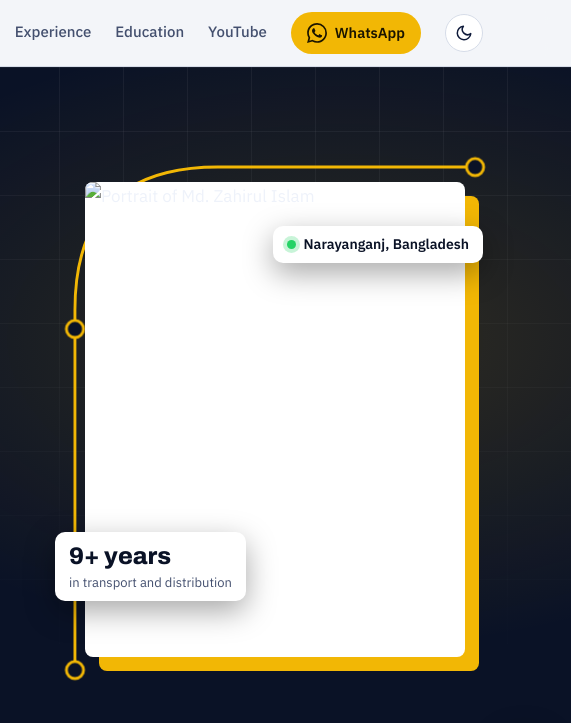
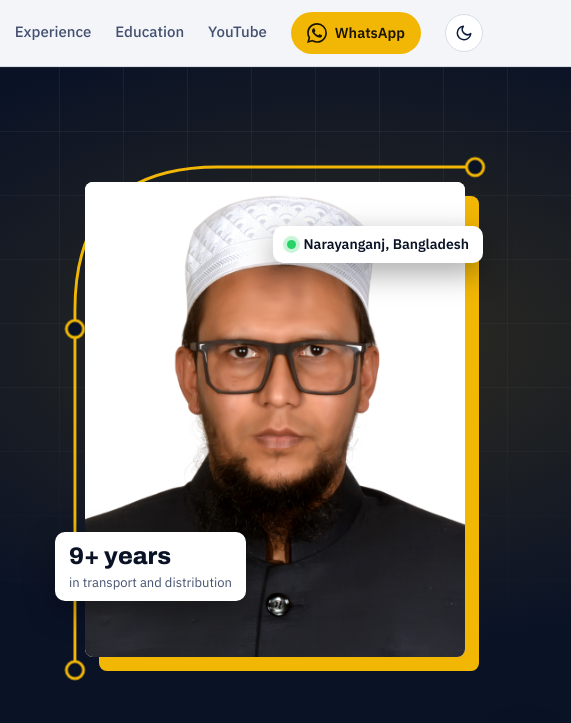
Before and after one commit to 01832280758/Md-Zahirul-Islam-Resume, a plain HTML site: page index.html in a window 1280 px wide. Shown: the top 723 px of the page, 709-1280 px from the left. Drawn offline with Linux system fonts and the light colour scheme.

Commit message:
Update index.html

```diff
--- a/index.html
+++ b/index.html
@@ -341,7 +341,8 @@ footer .wrap{display:flex;flex-wrap:wrap;justify-content:space-between;gap:10px}
           <circle class="node n2" cx="20" cy="190" r="9"/>
           <circle class="node n3" cx="440" cy="20" r="9"/>
         </svg>
-        <div class="frame"><img src="assets/photo.jpg" alt="Portrait of Md. Zahirul Islam" width="600" height="600" fetchpriority="high"></div>
+
+        <div class="frame"><img src="Zahir%20Pic1000.png" alt="Portrait of Md. Zahirul Islam" width="600" height="600" fetchpriority="high" style="object-fit: cover; width: 100%; height: 100%;"></div>
         <div class="tag t1"><b>9+ years</b><small>in transport and distribution</small></div>
         <div class="tag t2"><i aria-hidden="true"></i>Narayanganj, Bangladesh</div>
       </div>
```
